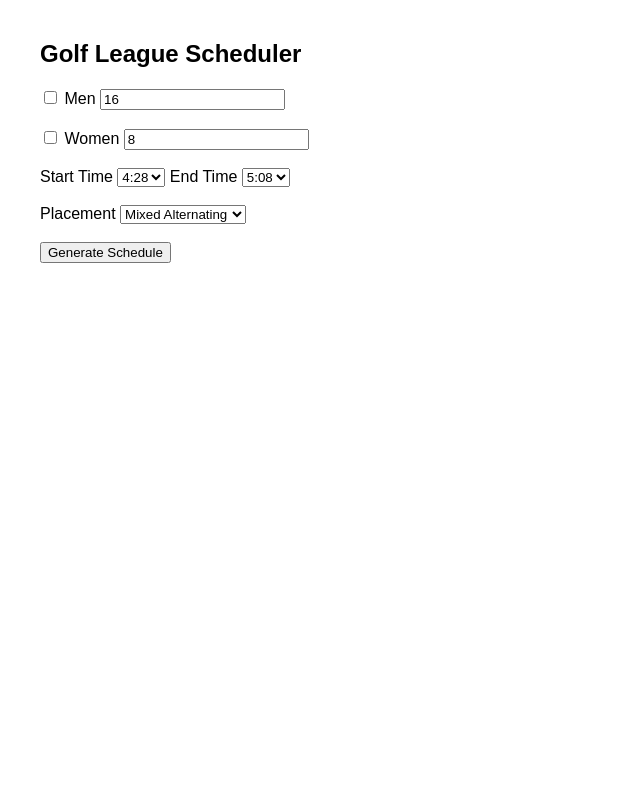
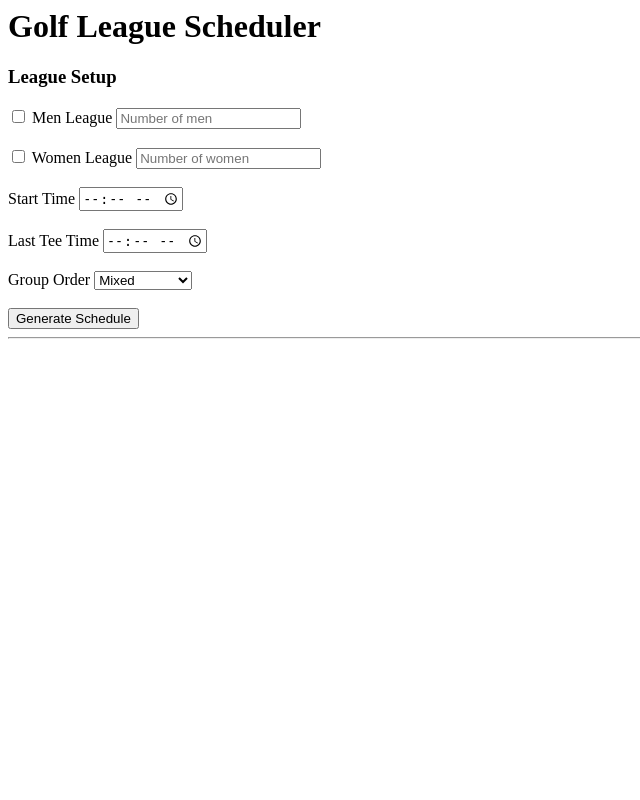
Before and after one commit to cbomba/Golf-League-Scheduler, a Flask app: page / in a window 1280 px wide. Shown: the whole page, without its empty margins (0-640 px from the left). Run offline with Flask 3, Linux system fonts and the light colour scheme.

Commit message:
updated index.html

```diff
--- a/templates/index.html
+++ b/templates/index.html
@@ -1,176 +1,152 @@
-<!DOCTYPE html>
 <html>
-<head>
 
-<title>Golf League Scheduler</title>
+<h1>Golf League Scheduler</h1>
 
-<style>
-
-body{
-    font-family:Arial;
-    margin:40px;
-}
-
-.container{
-    display:flex;
-    gap:40px;
-}
-
-.left{
-    flex:3;
-}
-
-.right{
-    flex:1;
-}
-
-table{
-    border-collapse:collapse;
-    margin-top:20px;
-}
-
-th,td{
-    border:1px solid #ccc;
-    padding:6px 10px;
-    text-align:center;
-}
-
-textarea{
-    width:100%;
-    height:200px;
-}
-
-#playerTools{
-    display:none;
-}
-
-</style>
-
-</head>
-
-<body>
-
-<h2>Golf League Scheduler</h2>
-
-<div>
+<h3>League Setup</h3>
 
 <label>
-<input type="checkbox" id="menEnabled"> Men
+<input type="checkbox" id="menCheck"> Men League
 </label>
 
-<input id="menCount" type="number" min="0" value="16">
+<input type="number" id="menCount" placeholder="Number of men" min="4">
 
 <br><br>
 
 <label>
-<input type="checkbox" id="womenEnabled"> Women
+<input type="checkbox" id="womenCheck"> Women League
 </label>
 
-<input id="womenCount" type="number" min="0" value="8">
+<input type="number" id="womenCount" placeholder="Number of women" min="4">
 
 <br><br>
 
 Start Time
-
-<select id="startTime">
-<option value="16:28">4:28</option>
-<option value="16:36">4:36</option>
-<option value="16:44">4:44</option>
-<option value="16:52">4:52</option>
-<option value="17:00">5:00</option>
-<option value="17:08">5:08</option>
-</select>
-
-End Time
-
-<select id="endTime">
-<option value="17:08">5:08</option>
-<option value="17:16">5:16</option>
-<option value="17:24">5:24</option>
-<option value="17:32">5:32</option>
-<option value="17:40">5:40</option>
-</select>
+<input type="time" id="startTime">
 
 <br><br>
 
-Placement
+Last Tee Time
+<input type="time" id="endTime">
+
+<br><br>
+
+Group Order
 
 <select id="placement">
-<option value="mixed_alternating">Mixed Alternating</option>
+
+<option value="mixed_alternating">Mixed</option>
 <option value="women_first">Women First</option>
 <option value="women_last">Women Last</option>
-<option value="mixed_front_back">Mixed Front Back</option>
-<option value="split_middle">Split Middle</option>
+
 </select>
 
 <br><br>
 
 <button onclick="generate()">Generate Schedule</button>
 
+<hr>
+
+<div style="display:flex;gap:40px">
+
+<div style="flex:2">
+<div id="schedule"></div>
 </div>
 
+<div id="playerTools" style="flex:1; display:none">
 
-<div class="container">
+<h4>Paste Men Names</h4>
 
-<div class="left">
+<textarea id="menPaste" rows="10" style="width:100%"
+placeholder="Paste men names here..."></textarea>
 
-<div id="schedule"></div>
+<button onclick="applyMenNames()">Apply Names</button>
 
-</div>
+<div id="menNames"></div>
 
+<br>
 
-<div class="right" id="playerTools">
+<h4>Paste Women Names</h4>
 
-<h3>Paste Player Names</h3>
+<textarea id="womenPaste" rows="6" style="width:100%"
+placeholder="Paste women names here..."></textarea>
 
-<p>Paste one name per line</p>
+<button onclick="applyWomenNames()">Apply Names</button>
 
-Men
+<div id="womenNames"></div>
 
-<textarea id="menNamesBox"></textarea>
+<br>
 
-Women
+<h3>Find Player</h3>
 
-<textarea id="womenNamesBox"></textarea>
+<select id="playerSelect"></select>
 
 <br><br>
 
-<button onclick="loadNames()">Load Names</button>
-
-<hr>
-
-<h3>Player Lookup</h3>
-
-<select id="playerSelect"></select>
-
 <button onclick="lookupPlayer()">Show Schedule</button>
 
-<div id="playerResult"></div>
+<div id="playerResults"></div>
 
 </div>
 
 </div>
 
-
 <script>
-
-let currentSchedule=null
-let playerNames={}
-
-
+let playerMap = {}
 async function generate(){
 
-const menEnabled=document.getElementById("menEnabled").checked
-const womenEnabled=document.getElementById("womenEnabled").checked
+const menEnabled=document.getElementById("menCheck").checked
+const womenEnabled=document.getElementById("womenCheck").checked
 
-const menCount=parseInt(document.getElementById("menCount").value)||0
-const womenCount=parseInt(document.getElementById("womenCount").value)||0
+const menCount=parseInt(document.getElementById("menCount").value)
+const womenCount=parseInt(document.getElementById("womenCount").value)
 
 const startTime=document.getElementById("startTime").value
 const endTime=document.getElementById("endTime").value
+
 const placement=document.getElementById("placement").value
 
-const response=await fetch("/generate",{
+
+//
+// VALIDATION
+//
+
+const start=new Date("1970-01-01T"+startTime+":00")
+const end=new Date("1970-01-01T"+endTime+":00")
+
+const diff=(end-start)/60000
+const slots=Math.floor(diff/8)+1
+
+const capacity=slots*4
+
+const totalPlayers=(menEnabled?menCount:0)+(womenEnabled?womenCount:0)
+
+if(totalPlayers>capacity){
+
+alert(`Too many players for available tee times.
+
+Slots available: ${slots}
+Max players: ${capacity}
+Players entered: ${totalPlayers}`)
+
+return
+}
+
+//
+// check valid group math
+//
+
+if(totalPlayers % 4 === 1 || totalPlayers % 4 === 3){
+
+alert(`Player count cannot be scheduled.
+
+${totalPlayers} players cannot be evenly arranged.
+
+Valid totals must leave remainder 0 or 2 when divided by 4.`)
+
+return
+}
+
+const response = await fetch("/generate",{
 method:"POST",
 headers:{"Content-Type":"application/json"},
 body:JSON.stringify({
@@ -186,137 +162,210 @@ placement
 
 const data=await response.json()
 
-if(data.error){
-alert(data.error)
-return
+if (data.error) {
+  alert(data.error);
+  return;
 }
 
-currentSchedule=data.season
+window.currentSchedule=data.season
 
 document.getElementById("playerTools").style.display="block"
 
-renderSchedule(currentSchedule)
+createNameFields(menCount,womenCount)
+populatePlayerDropdown(menCount,womenCount)
 
-}
+let html="<h2>Schedule</h2>";
 
+html+="<table border='1'>"
 
-function renderSchedule(season){
+//
+// HEADER
+//
 
-let html=""
+html+="<tr><th>Date</th>"
 
-season.forEach(week=>{
+const firstWeek=data.season[0]
 
-html+=`<table>`
-
-html+=`<tr><th>Date</th>`
-
-week.slots.forEach(slot=>{
+firstWeek.slots.forEach(slot=>{
+html+=`<th>${slot.time}</th>`
 html+=`<th>${slot.time}</th>`
 })
 
-html+=`</tr>`
+html+="</tr>"
+
+//
+// WEEK ROWS
+//
+
+data.season.forEach(week=>{
 
 html+=`<tr><td>${week.play_date}</td>`
 
 week.slots.forEach(slot=>{
-html+=`<td>${slot.display}</td>`
+
+const g=slot.group
+
+const p1 = playerMap[g[0]] || g[0]
+const p2 = playerMap[g[1]] || g[1]
+const p3 = playerMap[g[2]] || g[2]
+const p4 = playerMap[g[3]] || g[3]
+
+html+=`<td>${p1} - ${p2}</td>`
+html+=`<td>${p3} - ${p4}</td>`
+
 })
 
-html+=`</tr>`
-
-html+=`</table>`
+html+="</tr>"
 
 })
+
+html+="</table>"
 
 document.getElementById("schedule").innerHTML=html
 
 }
 
+function createNameFields(menCount,womenCount){
 
-function loadNames(){
+let menHTML="<h4>Men</h4>"
 
-const menText=document.getElementById("menNamesBox").value.trim()
-const womenText=document.getElementById("womenNamesBox").value.trim()
-
-const menNames=menText.split("\n").map(x=>x.trim()).filter(x=>x)
-const womenNames=womenText.split("\n").map(x=>x.trim()).filter(x=>x)
-
-playerNames={}
-
-menNames.forEach((name,i)=>{
-playerNames[(i+1).toString()]=name
-})
-
-womenNames.forEach((name,i)=>{
-playerNames[String.fromCharCode(65+i)]=name
-})
-
-populatePlayerDropdown()
-
+for(let i=1;i<=menCount;i++){
+menHTML+=`${i} <input id="m${i}" placeholder="Name"><br>`
 }
 
+document.getElementById("menNames").innerHTML=menHTML
 
-function populatePlayerDropdown(){
 
-const select=document.getElementById("playerSelect")
-select.innerHTML=""
+let womenHTML="<h4>Women</h4>"
 
-Object.keys(playerNames).forEach(key=>{
+for(let i=0;i<womenCount;i++){
 
-const opt=document.createElement("option")
+const letter=String.fromCharCode(65+i)
 
-opt.value=key
-opt.textContent=playerNames[key]
-
-select.appendChild(opt)
-
-})
-
+womenHTML+=`${letter} <input id="w${letter}" placeholder="Name"><br>`
 }
 
+document.getElementById("womenNames").innerHTML=womenHTML
+}
+
+function populatePlayerDropdown(menCount,womenCount){
+
+let html=""
+
+for(let i=1;i<=menCount;i++){
+html+=`<option value="${i}">${i}</option>`
+}
+
+for(let i=0;i<womenCount;i++){
+
+const letter=String.fromCharCode(65+i)
+
+html+=`<option value="${letter}">${letter}</option>`
+}
+
+document.getElementById("playerSelect").innerHTML=html
+}
 
 function lookupPlayer(){
 
 const player=document.getElementById("playerSelect").value
+const partnerName = playerMap[partner] || partner
+const otherNames = others.map(o => playerMap[o] || o)
 
-let html="<table>"
+let results="<h3>Schedule</h3>"
 
-html+="<tr><th>Week</th><th>Date</th><th>Partner</th><th>Foursome</th></tr>"
-
-currentSchedule.forEach(week=>{
+window.currentSchedule.forEach(week=>{
 
 week.slots.forEach(slot=>{
 
-if(slot.group.includes(player)){
+const g=slot.group
 
-const others=slot.group.filter(p=>p!==player)
+if(g.includes(player)){
 
-const partner=others[0]
-const foursome=others.join(", ")
+let partner=""
+let others=[]
 
-html+=`
-<tr>
-<td>${week.week_num}</td>
-<td>${week.play_date}</td>
-<td>${playerNames[partner]||partner}</td>
-<td>${others.map(p=>playerNames[p]||p).join(", ")}</td>
-</tr>
+if(g[0]===player) partner=g[1]
+if(g[1]===player) partner=g[0]
+if(g[2]===player) partner=g[3]
+if(g[3]===player) partner=g[2]
+
+others=g.filter(p=>p!==player && p!==partner)
+
+results+=`
+${week.play_date} - ${slot.time}<br>
+Ride With: ${partnerName}<br>
+Foursome: ${otherNames.join(",")}
 `
-
 }
 
 })
 
 })
 
-html+="</table>"
+document.getElementById("playerResults").innerHTML=results
+}
 
-document.getElementById("playerResult").innerHTML=html
+function applyMenNames(){
+
+const text=document.getElementById("menPaste").value
+
+const names=text.split("\n").map(n=>n.trim()).filter(n=>n!="")
+
+const menCount=parseInt(document.getElementById("menCount").value)
+
+if(names.length<menCount){
+
+alert(`You pasted ${names.length} names but ${menCount} men are required.`)
+
+}
+
+names.forEach((name,i)=>{
+
+const id = (i+1).toString()
+
+const field=document.getElementById("m"+id)
+
+if(field){
+field.value=name
+}
+
+playerMap[id]=name
+
+})
+
+}
+
+function applyWomenNames(){
+
+const text=document.getElementById("womenPaste").value
+
+const names=text.split("\n").map(n=>n.trim()).filter(n=>n!="")
+
+const womenCount=parseInt(document.getElementById("womenCount").value)
+
+if(names.length<womenCount){
+
+alert(`You pasted ${names.length} names but ${womenCount} women are required.`)
+
+}
+
+names.forEach((name,i)=>{
+
+const letter=String.fromCharCode(65+i)
+
+const field=document.getElementById("w"+letter)
+
+if(field){
+field.value=name
+}
+
+playerMap[letter]=name
+
+})
 
 }
 
 </script>
 
-
-</body>
 </html>
```
